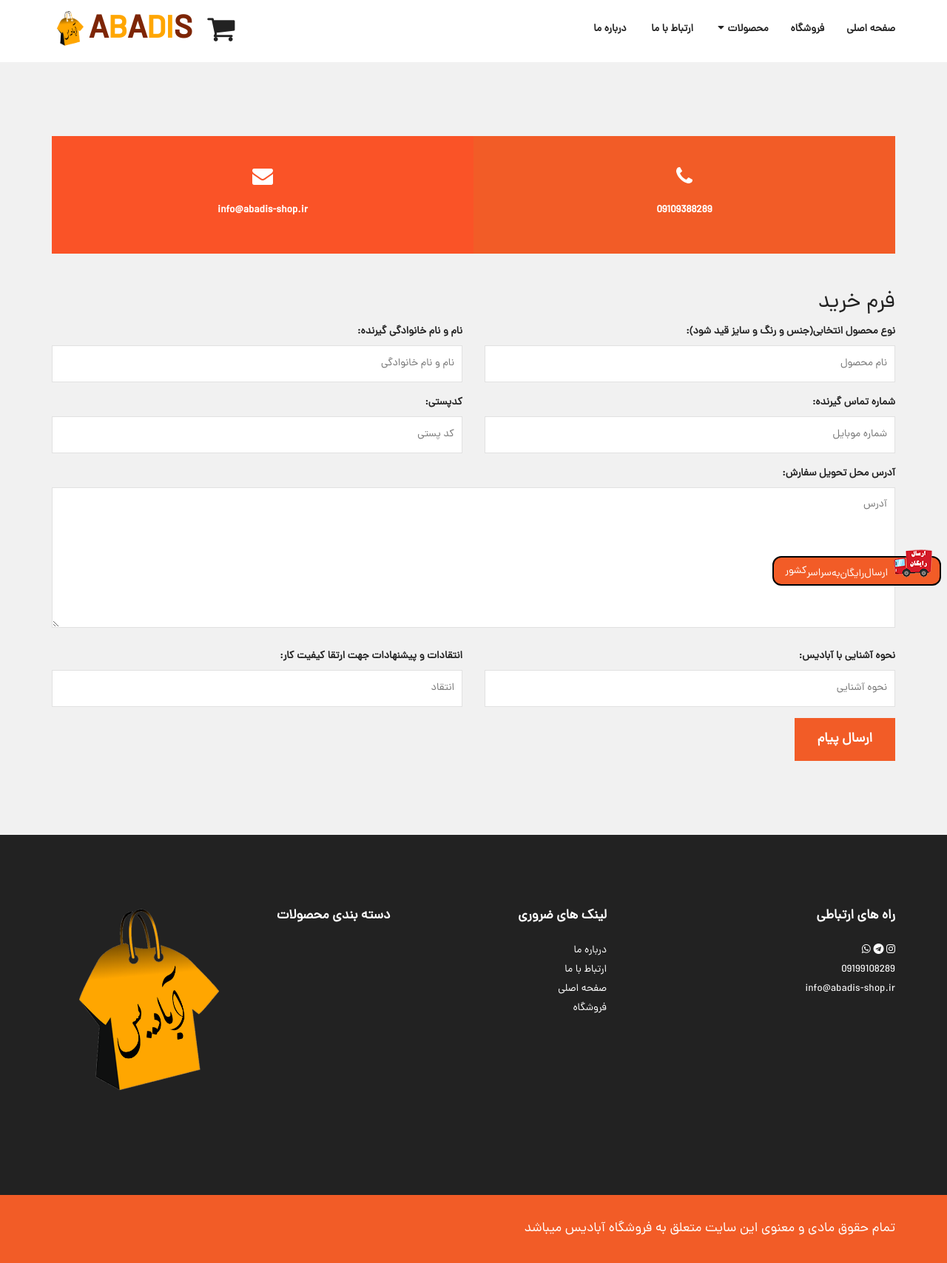
After one commit to armin70/eshop, a Django app: page /order/purchase in a window 1280 px wide. The commit adds this page. Shown: the whole page at 74% size. Run offline with Django 3.2, Linux system fonts and the light colour scheme; data that the repository does not hold is empty; some libraries are stand-ins or nearby versions; some web fonts are replaced.

Commit message:
purchase form

```diff
--- a/order/admin.py
+++ b/order/admin.py
@@ -1,13 +1,14 @@
 from django.contrib import admin
-from .models import ShopCart, Order
+from .models import ShopCart, Order, Purchase
 # Register your models here.
 
 
 class ShopCartAdmin(admin.ModelAdmin):
     list_display = ['product', 'user', 'quantity',
                     'model', 'price', 'size', 'amount', 'qr']
-    list_filter = ('uid', 'product')
+    list_filter = ('uid',)
 
 
 admin.site.register(ShopCart, ShopCartAdmin)
 admin.site.register(Order)
+admin.site.register(Purchase)
--- a/order/models.py
+++ b/order/models.py
@@ -1,7 +1,7 @@
 from django.db import models
 from django.contrib.auth.models import User
 from core.models import Product, ProductType
-from django.forms import ModelForm
+from django.forms import ModelForm, TextInput, Textarea
 
 
 # Create your models here.
@@ -37,7 +37,6 @@ class Order(models.Model):
     user = models.ForeignKey(User, on_delete=models.SET_NULL, null=True)
     items = models.ManyToManyField(ShopCart)
     ordered = models.BooleanField(default=False)
-    total = models.IntegerField(default=False)
     name = models.CharField(max_length=2000, null=True, blank=True)
     address = models.TextField(null=True, blank=True)
     zip_code = models.CharField(max_length=25, null=True, blank=True)
@@ -70,3 +69,34 @@ class deleteCartForm(ModelForm):
     class Meta:
         model = ShopCart
         fields = ['slug']
+
+
+class Purchase(models.Model):
+    product = models.CharField(max_length=4000, verbose_name="نوع محصول")
+    name = models.CharField(max_length=500, verbose_name="نام گیرنده")
+    zip_code = models.CharField(max_length=500, verbose_name="کد پستی")
+    tel = models.CharField(max_length=17, verbose_name="موبایل")
+    address = models.TextField(verbose_name="آدرس")
+    familiar = models.CharField(
+        max_length=2000, blank=True, null=True, verbose_name="نحوه آشنایی")
+    criticism = models.CharField(
+        max_length=2000, blank=True, null=True, verbose_name="انتقاد")
+
+    def __str__(self):
+        return self.name
+
+
+class PurchaseForm(ModelForm):
+    class Meta:
+        model = Purchase
+        fields = ['name', 'product', 'zip_code',
+                  'tel', 'address', 'familiar', 'criticism']
+        widgets = {
+            'product': TextInput(attrs={'placeholder': 'نام محصول'}),
+            'name': TextInput(attrs={'placeholder': 'نام و نام خانوادگی'}),
+            'zip_code': TextInput(attrs={'placeholder': 'کد پستی'}),
+            'tel': TextInput(attrs={'placeholder': 'شماره موبایل'}),
+            'address': Textarea(attrs={'placeholder': 'آدرس'}),
+            'familiar': TextInput(attrs={'placeholder': 'نحوه آشنایی'}),
+            'criticism': TextInput(attrs={'placeholder': 'انتقاد'})
+        }
--- a/order/urls.py
+++ b/order/urls.py
@@ -1,5 +1,5 @@
 from django.urls import path
-from .views import order, addToCart, cart, updateCart, deleteOrder, checkout, getInfo, payment
+from .views import order, addToCart, cart, updateCart, deleteOrder, checkout, getInfo, payment, purchase
 
 app_name = 'order'
 
@@ -9,6 +9,7 @@ urlpatterns = [
     path('cart', cart, name="cart"),
     path('checkout', checkout, name="checkout"),
     path('payment', payment, name="payment"),
+    path('purchase', purchase, name="purchase"),
     path('updateCart', updateCart, name="updateCart"),
     path('deleteOrder', deleteOrder, name="deleteOrder"),
     path('getinfo', getInfo, name="getInfo"),
--- a/order/views.py
+++ b/order/views.py
@@ -3,7 +3,7 @@ from django.http import HttpResponse, HttpResponseRedirect
 from django.contrib import messages
 from django.contrib.auth.decorators import login_required
 
-from .models import ShopCart, ShopCartForm, UpdateCartForm, Order, deleteCartForm, Order, CheckOutForm
+from .models import ShopCart, ShopCartForm, UpdateCartForm, Order, deleteCartForm, Order, CheckOutForm, PurchaseForm
 # Create your views here.
 
 
@@ -20,7 +20,21 @@ def payment(request):
 
 def cart(request):
     cart = ShopCart.objects.filter(uid=request.session['uid'], ordered=False)
-    return render(request, "cart.html", {'cart': cart})
+    print(cart)
+    if cart:
+        return render(request, "cart.html", {'cart': cart})
+    else:
+        return HttpResponseRedirect(request.META.get('HTTP_REFERER'))
+
+
+def purchase(req):
+    form = PurchaseForm(req.POST, None)
+    if form.is_valid():
+        form.save()
+    context = {
+        'form': form
+    }
+    return render(req, "purchase.html", context)
 
 
 def order(request):
--- a/static_files/style.css
+++ b/static_files/style.css
@@ -407,10 +407,6 @@ img {
     padding-right: 0px;
 }
 
-.mainmenu ul li:first-child {
-    padding-left: 0px;
-}
-
 .mainmenu ul li a {
     text-transform: uppercase;
     font-weight: 600;
--- /dev/null
+++ b/templates/purchase.html
@@ -0,0 +1,61 @@
+{% extends "base.html" %} {% block content %}
+
+
+<!--contact area start-->
+<div class="contact-area ptb-100 bg-4">
+    <div class="contact-wrapper">
+        <div class="container">
+            <div class="row">
+                <div class="col-xs-12  clear">
+
+                    <div class="contact-item text-center">
+                        <i class="fa fa-phone"></i>
+                        <p>09109388289</p>
+                    </div>
+                    <div class="contact-item text-center">
+                        <i class="fa fa-envelope"></i>
+                        <p>info@abadis-shop.ir</p>
+                    </div>
+
+                </div>
+            </div>
+            <div class="form-style">
+                <h2>فرم خرید</h2>
+                <div class="cf-msg"></div>
+                <form method="POST">{% csrf_token %}
+                    <div class="row">
+                        <div class="col-md-6 col-sm-6 col-xs-12 pull-right">
+                            <label>نوع محصول انتخابی(جنس و رنگ و سایز قید شود):</label> {{form.product}}
+                        </div>
+                        <div class="col-md-6 col-sm-6 col-xs-12 pull-right">
+                            <label>نام و نام خانوادگی گیرنده:</label> {{form.name}}
+                        </div>
+                        <div class="col-md-6 col-sm-6 col-xs-12 pull-right">
+                            <label>شماره تماس گیرنده:</label> {{form.tel}}
+                        </div>
+                        <div class="col-md-6 col-sm-6 col-xs-12 pull-right">
+                            <label>کدپستی:</label> {{form.zip_code}}
+                        </div>
+
+                        <div class="col-md-12 col-sm-12 col-xs-12 pull-right">
+                            <label>آدرس محل تحویل سفارش:</label> {{form.address}}
+                        </div>
+                        <div class="col-md-6 col-sm-6 col-xs-12 pull-right">
+                            <label>نحوه آشنایی با آبادیس:</label> {{form.familiar}}
+                        </div>
+                        <div class="col-md-6 col-sm-6 col-xs-12 pull-right">
+                            <label>انتقادات و پیشنهادات جهت ارتقا کیفیت کار:</label> {{form.criticism}}
+                        </div>
+                        <div class="col-md-12 col-sm-12 col-xs-12">
+                            <button id="submit" class="cont-submit btn-contact" name="submit">ارسال پیام</button>
+                        </div>
+                    </div>
+                </form>
+            </div>
+        </div>
+    </div>
+</div>
+
+
+
+{% endblock content %}
```
Also changed, not shown: templates/checkout.html (+4 -6 lines), order/migrations/0030_auto_20200901_0026.py (added).
